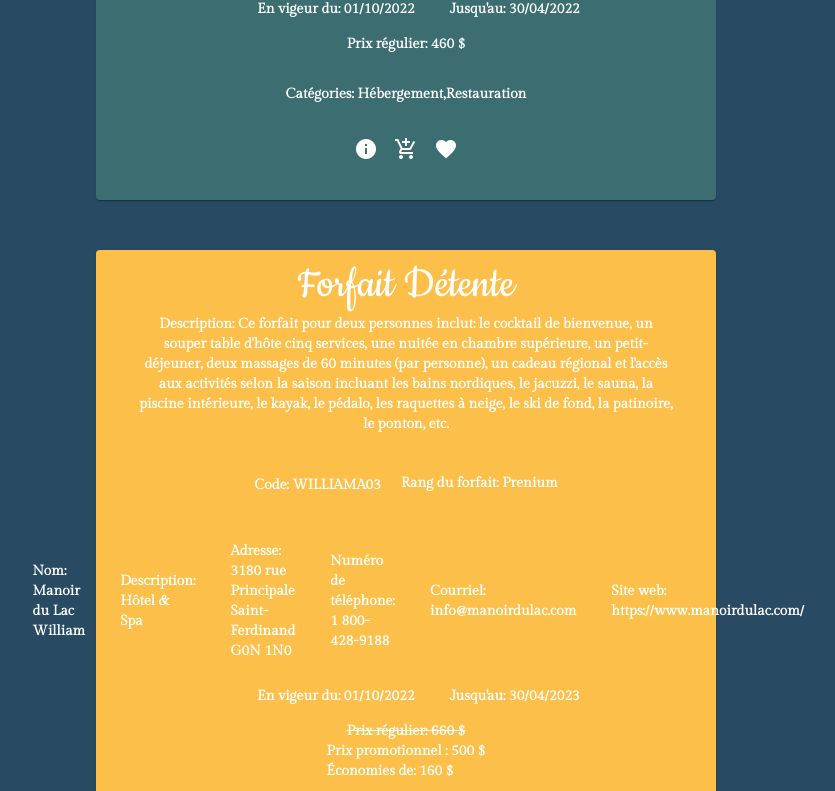
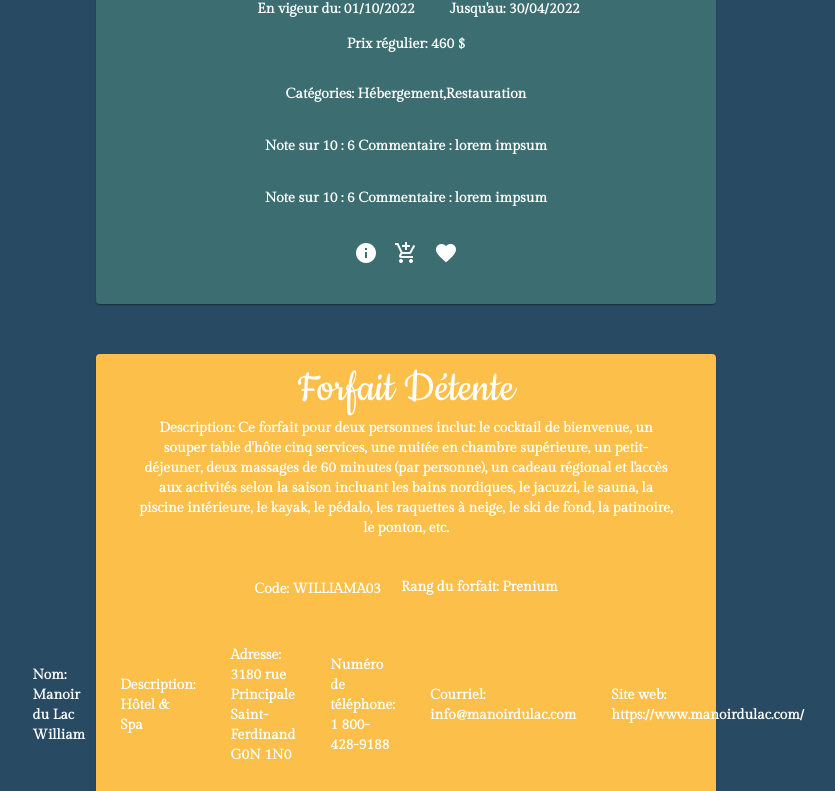
Before and after one commit to roxperron/aec_forfaitetrieapp_part1, an Angular app: page / in a window 1280 px wide. Shown: the part 1920-2711 px from the top of the page, without its empty margins (234-1069 px from the left). Built offline with nearby package versions, Linux system fonts and the light colour scheme; a web font is replaced by a local one.

Commit message:
add reviews table

```diff
--- a/src/app/mock-packages.ts
+++ b/src/app/mock-packages.ts
@@ -12,7 +12,8 @@
         price: 260,
         lodging:{name: "Manoir du Lac William", description:"Hôtel & Spa", address:"3180 rue Principale", city:"Saint-Ferdinand", postalcode:"G0N 1N0", phonenumber:"1 800-428-9188", email:"info@manoirdulac.com", website:"https://www.manoirdulac.com/"},
         categories: ["Hébergement" , "Restauration"],
-        rank: "Basique"
+        rank: "Basique",
+        reviews: []
     },
 
     {
@@ -24,7 +25,17 @@
         price: 460,
         lodging:{name: "Manoir du Lac William", description:"Hôtel & Spa", address:"3180 rue Principale", city:"Saint-Ferdinand", postalcode:"G0N 1N0", phonenumber:"1 800-428-9188", email:"info@manoirdulac.com", website:"https://www.manoirdulac.com/"},
         categories: ["Hébergement" , "Restauration"],
-        rank:"Standard"
+        rank:"Standard",
+        reviews: [
+            {
+                rating: 6,
+                comments:"lorem impsum",
+            },
+            {
+                rating: 6,
+                comments:"lorem impsum",
+            }
+        ]
     },
 
     {
@@ -39,7 +50,12 @@
         categories: ["Hébergement" , "Restauration" , "Massothérapie"],
         rank:"Prenium",
         prenium: true,
-
+        reviews: [
+            {
+                rating: 8,
+                comments:"lorem impsum",
+            }
+        ]
     },
 
     {
@@ -53,6 +69,12 @@
         categories: ["Hébergement" , "Nature" , "Spa"],
         rank:"Prenium",
         prenium: true,
+        reviews: [
+            {
+                rating: 9.5,
+                comments:"lorem impsum",
+            }
+        ]
     },
 
     {
@@ -65,7 +87,8 @@
         newprice: 300,
         lodging:{name: "Repère Boréal", description:"Chalet", address:"3141, route du Fleuve, Les Éboulements", city:"Québec", postalcode:"G0A 2M0", phonenumber:"418-635-1153", email:"info@repereboreal.com", website:"https://www.repereboreal.com/"},
         categories: ["Hébergement" , "Nature" , "Spa"],
-        rank:"Basique"
+        rank:"Basique",
+        reviews: []
     },
 
     {
@@ -78,7 +101,13 @@
         newprice: 380,
         lodging:{name: "Repère Boréal", description:"Chalet", address:"3141, route du Fleuve, Les Éboulements", city:"Québec", postalcode:"G0A 2M0", phonenumber:"418-635-1153", email:"info@repereboreal.com", website:"https://www.repereboreal.com/"},
         categories: ["Hébergement" , "Nature" , "Spa"],
-        rank:"Standard"
+        rank:"Standard",
+        reviews: [
+            {
+                rating: 8,
+                comments:"lorem impsum",
+            }
+        ]
     },
 
     {
@@ -93,6 +122,12 @@
         categories: ["Hébergement" , "Nature" , "Spa"],
         rank:"Prenium",
         prenium: true,
+        reviews: [
+            {
+                rating: 5,
+                comments:"lorem impsum",
+            }
+        ]
     },
 
     {
@@ -104,7 +139,13 @@
         price: 500,
         lodging:{name: "KiNipi spa nordique & hébergement", description:"Hôtel & Spa", address:"8210, boulevard des Forges,", city:"Trois-Rivières", postalcode:"G8Y 4W2", phonenumber:"819-693-9999", email:"commentaires@kinipi.ca", website:"https://www.kinipi.ca/"},
         categories: ["Hébergement" , "Spa", "Massotérapie"],
-        rank: "Basique"
+        rank: "Basique",
+        reviews: [
+            {
+                rating: 9,
+                comments:"lorem impsum",
+            }
+        ]
     },
 
     {
@@ -117,7 +158,13 @@
         newprice: 750,
         lodging:{name: "KiNipi spa nordique & hébergement", description:"Hôtel & Spa", address:"8210, boulevard des Forges,", city:"Trois-Rivières", postalcode:"G8Y 4W2", phonenumber:"819-693-9999", email:"commentaires@kinipi.ca", website:"https://www.kinipi.ca/"},
         categories: ["Hébergement" , "Spa", "Massotérapie", "Restauration"],
-        rank: "Standard"
+        rank: "Standard",
+        reviews: [
+            {
+                rating: 7,
+                comments:"lorem impsum",
+            }
+        ]
     },
 
     {
@@ -132,5 +179,11 @@
         categories: ["Hébergement" , "Spa", "Massotérapie", "Restauration"],
         rank: "Prenium",
         prenium: true,
+        reviews: [
+            {
+                rating: 10,
+                comments:"lorem impsum",
+            }
+        ]
     },
 ]
--- a/src/app/package-form/package-form.component.css
+++ b/src/app/package-form/package-form.component.css
@@ -0,0 +1,16 @@
+.form__container{
+    display: flex;
+    justify-content: space-between;
+    align-items: center;
+    flex-direction: column;
+    margin: 55px;
+    background-color: #d9d9d9;
+    color:#353535;
+    border-radius: 10px;
+}
+
+.form__division{
+    display: flex;
+    justify-content: space-between;
+    align-items: flex-start;
+}
--- a/src/app/package-form/package-form.component.html
+++ b/src/app/package-form/package-form.component.html
@@ -1,6 +1,7 @@
-
+<h1>Formulaire de réservation</h1>
 <form class="form__container">
 
+  <div class="form__division">
     <div>
       <mat-form-field class="example-form-field">
         <mat-label>Nom du forfait:</mat-label>
@@ -14,6 +15,7 @@
         <textarea matInput placeholder="Inscrire une courte description"></textarea>
       </mat-form-field>
    </div>
+  </div>
 
    <div>
     <mat-form-field class="example-form-field">
--- a/src/app/package.ts
+++ b/src/app/package.ts
@@ -1,4 +1,5 @@
 import { Lodging } from "./lodging";
+import { Reviews } from "./review";
 
 
 export interface Package {
@@ -14,5 +15,6 @@
   prenium?: boolean;
   lodging: Lodging;
   categories: string[];
+  reviews:Reviews[];
 
 }
--- a/src/app/package/package.component.html
+++ b/src/app/package/package.component.html
@@ -31,7 +31,7 @@
             </div>
             <div>
 
-                      <!-- Utiliser le composent réutilisable du prix régulier et afficher le prix promotionnel s'il y en a un -->
+                      <!-- Utiliser le composent réutilisable du prix régulier et afficher le prix promotionnel sil y en a un -->
 
               <app-price [price]="package?.price || 0" [newprice]="package?.newprice || 0"></app-price><br>
           </div>
@@ -40,6 +40,14 @@
           <div>
             <mat-card-subtitle>Catégories: {{package?.categories}}</mat-card-subtitle>
           </div>
+
+          <ng-container>
+            <mat-card-subtitle *ngFor="let r of package?.reviews" >
+              Note sur 10 : {{r.rating}}
+              Commentaire : {{r.comments}}
+            </mat-card-subtitle>
+
+          </ng-container>
         </mat-card-content>
 
         <div>
--- a/src/app/package/package.component.ts
+++ b/src/app/package/package.component.ts
@@ -1,5 +1,6 @@
 import { Component, OnInit, Input} from '@angular/core';
 import { Package } from '../package';
+
 
 
 @Component({
@@ -12,6 +13,7 @@
 
 
 
+
   constructor() { }
 
   ngOnInit(): void {
```
